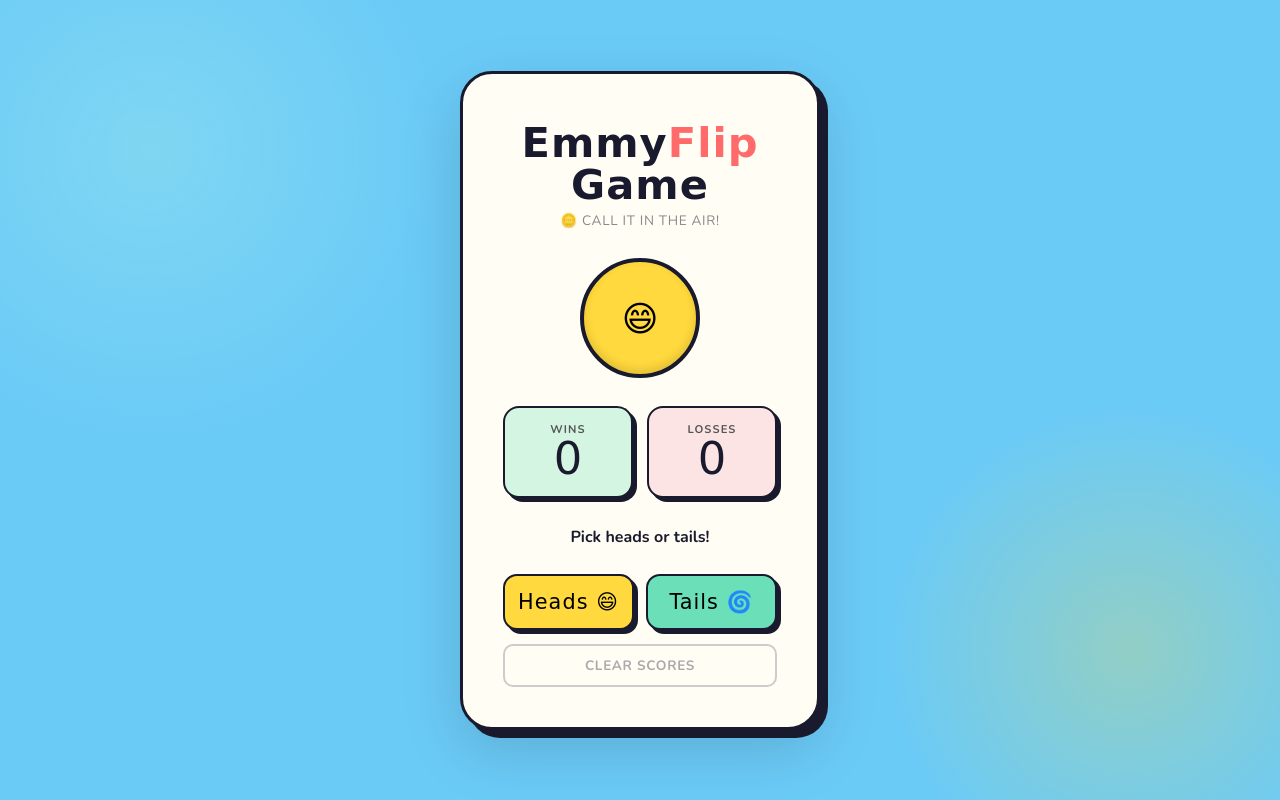
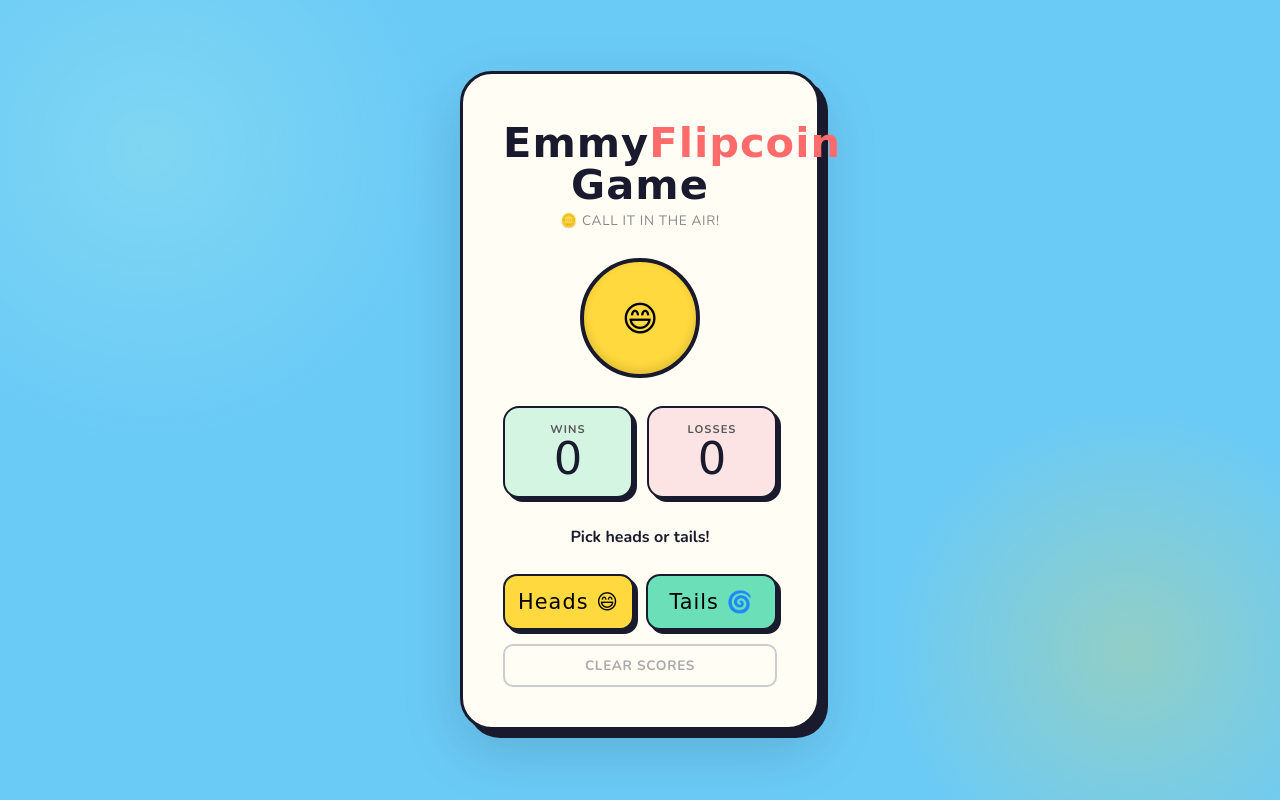
Before and after one commit to paywithemmyy/flip-game, a plain HTML site: page index.html in a window 1280 px wide. Drawn offline with nearby package versions, Linux system fonts and the light colour scheme; a web font is replaced by a local one.

Commit message:
renamed flip to flipcoin

```diff
--- a/index.html
+++ b/index.html
@@ -11,7 +11,7 @@
 <body>
 
 <div class="card">
-  <h1>Emmy<span>Flip</span> Game</h1>
+  <h1>Emmy<span>Flipcoin</span> Game</h1>
   <p class="subtitle">🪙 Call it in the air!</p>
 
   <div class="coin-wrap">
```
